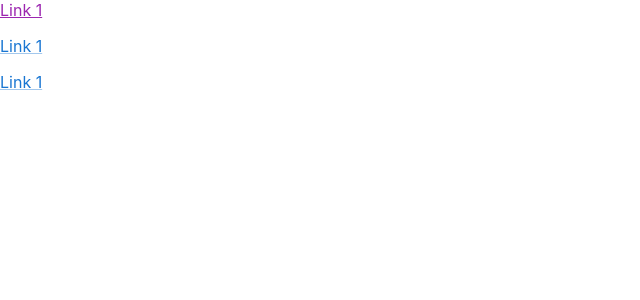
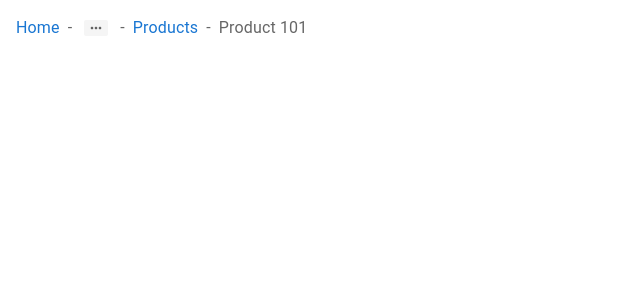
Before and after one commit to SallamRady/React-MUI, a React (Create React App) app: page / in a window 1280 px wide. Shown: the top 300 px of the page, without its empty margins (0-640 px from the left). Built offline with nearby package versions, Linux system fonts and the light colour scheme.

Commit message:
BreadCrumbs Elemements

```diff
--- a/src/App.tsx
+++ b/src/App.tsx
@@ -18,6 +18,7 @@ import MUIAccordion2 from "./components/15.MUIAccordion2";
 import MUIImagesList from "./components/16.MUIImageList";
 import MUINavbar from "./components/17.MUINavbarAndMenu";
 import MUILink from "./components/18.MUILink";
+import MUIBreadCrumbs from "./components/19.MUIBreadCrumbs";
 
 function App() {
   return (
@@ -40,7 +41,8 @@ function App() {
       {/* <MUIAccordion2 /> */}
       {/* <MUIImagesList /> */}
       {/* <MUINavbar /> */}
-      <MUILink />
+      {/* <MUILink /> */}
+      <MUIBreadCrumbs />
     </div>
   );
 }
--- /dev/null
+++ b/src/components/19.MUIBreadCrumbs.tsx
@@ -0,0 +1,29 @@
+import { Box, Breadcrumbs, Link, Typography } from "@mui/material";
+
+export default function MUIBreadCrumbs() {
+  //second element of navigation elements
+  //that help user to trace thier locations in website
+
+  return (
+    <Box margin={2}>
+      <Breadcrumbs
+        separator="-" //separator:string |icon -> if u want to change seperator if u dont love default '/'
+        maxItems={2} //set max appeared items I dont love it
+        itemsAfterCollapse={2} // specidie number of items after collapse ...
+        itemsBeforeCollapse={1} // specidie number of items before collapse ...
+        aria-label="breadcrumbs" //for accessability
+      >
+        <Link underline="hover" href="#">
+          Home
+        </Link>
+        <Link underline="hover" href="#">
+          Categories
+        </Link>
+        <Link underline="hover" href="#">
+          Products
+        </Link>
+        <Typography>Product 101</Typography>
+      </Breadcrumbs>
+    </Box>
+  );
+}
```
